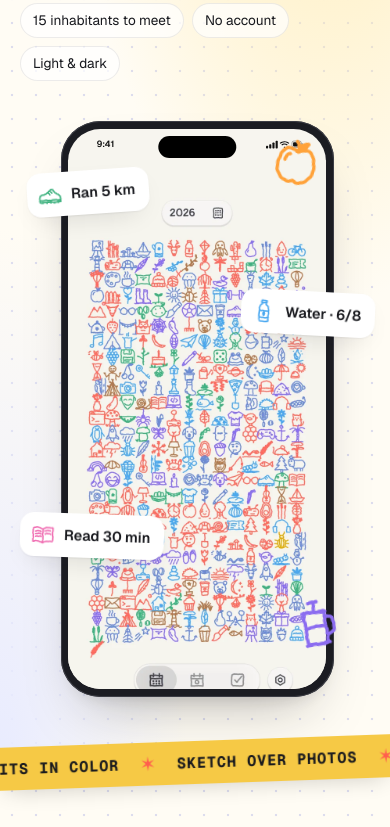
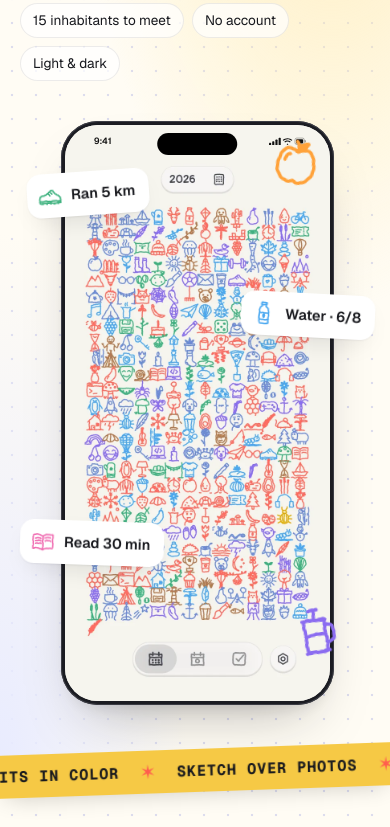
Before and after one commit to alobanov/getboop, a plain HTML site: page index.html in a window 390 px wide. Shown: the part 517-1344 px from the top of the page. Drawn offline with nearby package versions, Linux system fonts and the light colour scheme.

Commit message:
fix: the phones' screens whole — the status bar laid over the room the app keeps for it instead of pushing the screen down past its buttons — and a slimmer band round them

```diff
--- a/style.css
+++ b/style.css
@@ -98,10 +98,10 @@ h3 { font-size: 1.25rem; line-height: 1.2; letter-spacing: -0.02em; font-weight:
 
 /* A thin iPhone: a slim dark band, the screen's corners, the Dynamic Island, and the
    status bar over the app's paper. */
-.phone { position: relative; padding: 2.1%; border-radius: 14.5% / 6.7%; background: #1B1C22; box-shadow: var(--shadow), inset 0 0 0 1px #3B3C44; z-index: 2; }
-.screen { position: relative; aspect-ratio: 1320 / 2868; border-radius: 12.6% / 5.8%; overflow: hidden; background: #F7F5EF; }
-.screen img, .screen video { position: absolute; left: 0; right: 0; top: 5.6%; width: 100%; height: auto; }
-.screen video { top: 0; height: 100%; object-fit: cover; }
+.phone { position: relative; padding: 1.1%; border-radius: 13.6% / 6.3%; background: #1B1C22; box-shadow: var(--shadow), inset 0 0 0 1px #3B3C44; z-index: 2; }
+.screen { position: relative; aspect-ratio: 1320 / 2868; border-radius: 12.4% / 5.7%; overflow: hidden; background: #F7F5EF; }
+/* The app's screens keep the status bar's room empty at their top: the bar is laid over it. */
+.screen img, .screen video { position: absolute; inset: 0; width: 100%; height: 100%; object-fit: cover; }
 .screen .bar { position: absolute; top: 0; left: 0; right: 0; height: 5.6%; display: flex; align-items: center; justify-content: space-between; padding: 0 9% 0 11%; font: 600 clamp(9px, 1vw, 13px)/1 var(--font); color: #111; z-index: 2; }
 .screen .bar b { font-weight: 600; }
 .screen .bar svg { height: 0.95em; width: auto; }
```
